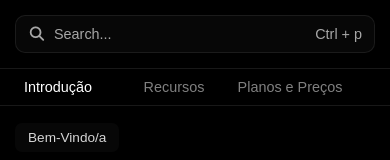
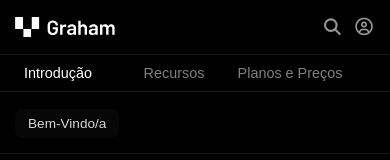
Before and after one commit to leoosilvp/Graham-AI, a React (Vite) app: page /docs/introduction/welcome in a window 390 px wide. Shown: the top 160 px of the page. Built offline with nearby package versions, Linux system fonts and the light colour scheme; no server answers.

Commit message:
a- finalizando baixa responsividade do Header de Docs

```diff
--- a/src/css/docs.css
+++ b/src/css/docs.css
@@ -93,6 +93,27 @@
 .docs-header-content a {
     font-size: 1.1rem;
 }
+
+.header-options {
+    display: flex;
+    gap: 10px;
+}
+
+.header-options button {
+    display: none;
+    align-items: center;
+    justify-content: center;
+    border: none;
+    background: none;
+    font-size: 1.05rem;
+    color: #969696;
+}
+
+.header-options a {
+    font-size: 1.1rem;
+}
+
+
 
 .docs-page header nav ul {
     margin-right: 750px;
@@ -423,19 +444,38 @@
         z-index: 2;
     }
 
+    .docs-page header img {
+        display: flex;
+        width: 100px;
+    }
+
     .docs-header-content {
         display: flex;
+        justify-content: space-between;
         width: 100vw;
         gap: 0px;
     }
 
-    .docs-header-content img {
+    .docs-header-content a {
         display: flex;
-        width: 120px;
     }
 
     .docs-search {
-        width: 100%;
+        display: none;
+    }
+
+    .header-options button {
+        display: flex;
+        align-items: center;
+        justify-content: center;
+        border: none;
+        background: none;
+        font-size: 1.05rem;
+        color: #969696;
+    }
+
+    .header-options a {
+        color: #969696;
     }
 
     .docs-page header nav ul {
@@ -458,11 +498,10 @@
         max-width: 200px;
     }
 
-
     /* conteudo do Docs  */
 
     .docs-content {
-        padding: 190px 15px 100px 15px;
+        padding: 176px 15px 100px 15px;
     }
 
     .docs-aside-left {
@@ -503,8 +542,6 @@
         border-radius: 7px;
     }
 
-
-
     .docs-feed {
         width: 100%;
     }
--- a/src/routes/Docs.jsx
+++ b/src/routes/Docs.jsx
@@ -41,7 +41,10 @@ const Docs = () => {
                             <p>Ctrl + p</p>
                         </section>
 
-                        <Link to='/chat/settings/account'><i className='fa-regular fa-circle-user'></i></Link>
+                        <section className='header-options'>
+                            <button><i className='fa-solid fa-search' /></button>
+                            <Link to='/chat/settings/account'><i className='fa-regular fa-circle-user'></i></Link>
+                        </section>
                     </section>
 
                     <nav>
```
